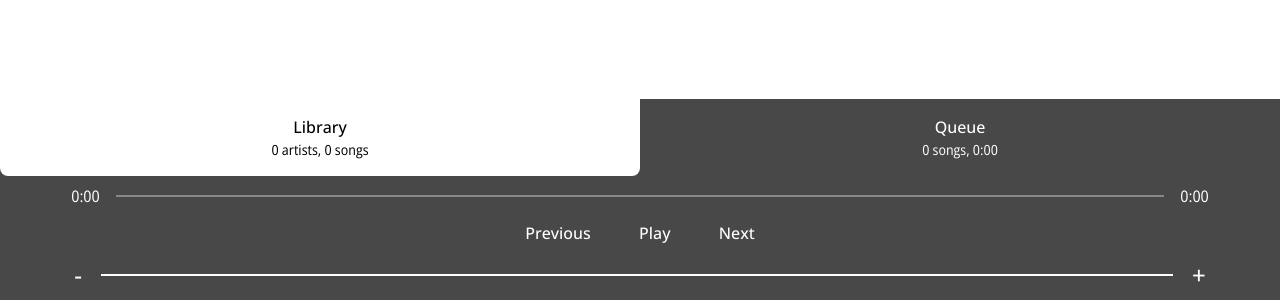
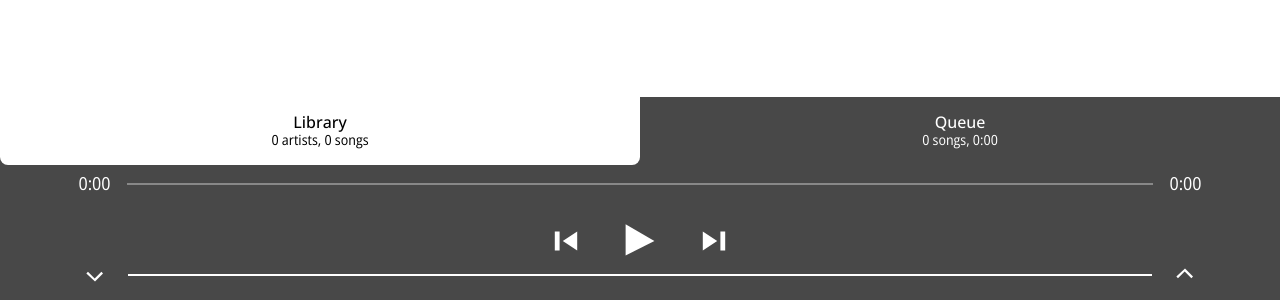
Before and after one commit to philrmass/junco, a Preact app: page / in a window 1280 px wide. Shown: the part 500-800 px from the top of the page. Built offline with nearby package versions, Linux system fonts and the light colour scheme; no server answers.

Commit message:
design and layout

```diff
--- a/package.json
+++ b/package.json
@@ -11,7 +11,8 @@
     "preview": "vite preview"
   },
   "dependencies": {
-    "preact": "^10.21.0"
+    "preact": "^10.21.0",
+    "utilities": "https://github.com/philrmass/utilities#v0.12.6"
   },
   "devDependencies": {
     "@preact/preset-vite": "^2.9.4",
--- a/src/components/App.module.css
+++ b/src/components/App.module.css
@@ -11,3 +11,7 @@
   overflow: hidden;
   overflow-y: auto;
 }
+
+.hidden {
+  display: none;
+}
--- a/src/components/Library.module.css
+++ b/src/components/Library.module.css
@@ -1,10 +1,10 @@
 .library {
   background: white;
-  padding: 16px;
+  padding: 16px 32px;
 }
 
 .library button {
-  background: #ddd;
+  background: var(--light-grey);
   height: auto;
   margin: 2px 8px;
   padding: 0;
@@ -23,5 +23,5 @@
 }
 
 .song {
-  padding: 4px 0 4px 32px;
+  padding: 6px 0 6px 32px;
 }
--- a/src/components/Player.jsx
+++ b/src/components/Player.jsx
@@ -1,5 +1,6 @@
 import { useEffect, useRef, useState } from 'preact/hooks';
 import { getTime } from '../utilities/time';
+import Icon from '../utilities/Icon';
 import styles from './Player.module.css';
 
 async function loadSong(baseUrl, song) {
@@ -70,19 +71,9 @@ export default function Player({
   const incVolume = (amount) => {
     if (audio.current) {
       const value = audio.current.volume + amount;
-      console.log('VOL', value);
       audio.current.volume = Math.min(Math.max(0, value), 1);
     }
   };
-  /*
-  const incVolume = (amount) => {
-    const volume = audio.current?.volume;
-
-    if (typeof volume !== 'undefined')
-      audio.current.volume = volume + amount;
-    }
-  };
-  */
 
   const renderBar= (ratio) => {
     const width = `${100 * ratio}%`;
@@ -93,6 +84,18 @@ export default function Player({
       </div>
     );
   }
+
+  const renderTitle = (song) => {
+    if (song?.title) {
+      return (
+        <div className={styles.title}>
+          { song?.title }
+        </div>
+      );
+    }
+
+    return <div>&nbsp;</div>
+  };
 
   return (
     <div className={styles.player}>
@@ -105,212 +108,30 @@ export default function Player({
           { `${getTime(duration)}` }
         </div>
       </div>
-      <div>{ song?.title }</div>
+      <div className={styles.wrap}>
+        { renderTitle(song) }
+      </div>
       <div className={styles.controls}>
         <button onClick={() => onCommand('previous')}>
-          Previous
+          <Icon name="previous" className={styles.icon} />
         </button>
         <button onClick={() => onCommand('setPlaying', isPaused)}>
-          { isPaused ? 'Play' : 'Pause' }
+          <Icon name={isPaused ? "play" : 'pause'} className={styles.play} />
         </button>
         <button onClick={() => onCommand('next')}>
-          Next
+          <Icon name="next" className={styles.icon} />
         </button>
       </div>
       <div className={styles.barLine}>
         <button onClick={() => incVolume(-0.02)}>
-          -
+          <Icon name="caretDown" className={styles.icon} />
         </button>
         { renderBar(volume) }
         <button onClick={() => incVolume(0.02)}>
-          +
+          <Icon name="caretUp" className={styles.icon} />
         </button>
       </div>
       <audio ref={audio} src={url} />
     </div>
   );
 }
-
-// tesla
-/*
-function Player({
-  song,
-  volume,
-  events,
-  isPlaying,
-  isTime,
-  isVolume,
-  toggleIsPlaying,
-  nextSong,
-  removeEvent,
-  openCommands,
-}) {
-  useEffect(() => {
-    if (player) {
-      player.current.volume = volume;
-    }
-  }, [player, volume]);
-
-  useEffect(() => {
-    function updateTime() {
-      if (player && isPlaying) {
-        setTime(player.current.currentTime);
-      }
-    }
-
-    const interval = setInterval(() => updateTime(), 1000);
-    return () => clearInterval(interval);
-  }, [player, isPlaying]);
-
-  useEffect(() => {
-    if (events.length > 0) {
-      let value = player.current.currentTime;
-      const event = events[0];
-
-      if (event.restart) {
-        value = 0;
-      } else if (event.time) {
-        value += event.time;
-        value = value < 0 ? 0 : value;
-        value = value > duration ? duration : value;
-      }
-
-      player.current.currentTime = value;
-      setTime(value);
-      removeEvent();
-    }
-  }, [duration, events, removeEvent]);
-
-  function buildVolumeBar() {
-    const barClasses = `barBox ${isVolume ? 'current' : ''}`;
-    const volumeStyle = {
-      width: `${100 * volume}%`,
-    };
-    return (
-      <div className={barClasses}>
-        <div
-          className='bar volume'
-          style={volumeStyle}
-        >
-        </div>
-      </div>
-    );
-  }
-
-  function buildTimeBar() {
-    const total = duration > 0 ? duration : 1;
-    const fraction = time / total;
-    const barClasses = `barBox ${isTime ? 'current' : ''}`;
-    const timeStyle = { width: `${100 * fraction}%` };
-    const markerStyle = {
-      display: isPlaying ? 'block' : 'none',
-      left: `${100 * fraction}%`,
-    };
-    return (
-      <div className={barClasses}>
-        <div
-          className='bar time'
-          style={timeStyle}
-        >
-          <div
-            className='timeMarker'
-            style={markerStyle}
-          >
-          </div>
-        </div>
-      </div>
-    );
-  }
-
-  function buildPlayButton() {
-    if (!song) {
-      return null;
-    }
-
-    const color = getComputedStyle(document.body).getPropertyValue('--text-light');
-    const pause = (<path d='M5 5 L5 95 L33 95 L33 5 L 5 5 M62 5 L62 95 L95 95 L95 5 L62 5' fill={color} />);
-    const play = (<polygon points='5,95 95,50 5,5' fill={color}/>);
-    const icon = isPlaying ? pause : play;
-    return (
-      <button
-        className='playButton'
-      >
-        <svg width='100%' height='100%' viewBox='0 0 100 100'>
-          {icon}
-        </svg>
-      </button>
-    );
-  }
-
-  function buildArtist() {
-    return (
-      <span className='playArtist'>
-        {song ? song.artist : ' '}
-      </span>
-    );
-  }
-
-  function buildSong() {
-    return (
-      <span className='playSong'>
-        {song ? song.title : ' '}
-      </span>
-    );
-  }
-
-  function buildTime(value) {
-    if (!song) {
-      return null;
-    }
-
-    const total = Math.floor(value);
-    const min = Math.floor(total / 60);
-    const sec = total - (60 * min);
-    const secString = `0${sec}`.slice(-2);
-    const str = `${min}:${secString}`;
-
-    return (
-      <div className='playTime'>
-        {str}
-      </div>
-    );
-  }
-
-  function buildInfoButton() {
-    return <button onClick={openCommands} className='commandsButton' >? </button>;
-  }
-
-  return (
-    <section className='player'>
-      {buildVolumeBar()}
-      <div className='playControls' onClick={toggleIsPlaying}>
-        {buildPlayButton()}
-        {buildTime(time)}
-        <div className='nowPlaying'>
-          {buildArtist()}
-          {buildSong()}
-        </div>
-        {buildTime(duration)}
-        {buildInfoButton()}
-      </div>
-      {buildTimeBar()}
-      <audio ref={player}/>
-    </section>
-  );
-}
-
-Player.propTypes = {
-  song: PropTypes.object,
-  volume: PropTypes.number.isRequired,
-  events: PropTypes.arrayOf(PropTypes.object),
-  isPlaying: PropTypes.bool.isRequired,
-  isTime: PropTypes.bool.isRequired,
-  isVolume: PropTypes.bool.isRequired,
-  toggleIsPlaying: PropTypes.func.isRequired,
-  nextSong: PropTypes.func.isRequired,
-  removeEvent: PropTypes.func.isRequired,
-  openCommands: PropTypes.func.isRequired,
-};
-
-export default Player;
-*/
--- a/src/components/Player.module.css
+++ b/src/components/Player.module.css
@@ -2,8 +2,8 @@
   align-items: center;
   display: flex;
   flex-direction: column;
-  gap: 2px;
-  padding: 8px;
+  font-size: 18px;
+  padding: 8px 16px;
   color: white;
 }
 
@@ -14,12 +14,36 @@
 .player button {
   background: transparent;
   color: white;
+  padding: 0;
 }
 
 .controls {
   align-items: center;
   display: flex;
-  gap: 8px;
+  gap: 32px;
+  margin-bottom: -8px;
+}
+
+.wrap {
+  max-width: 100%;
+}
+
+.title {
+  white-space: pre;
+  text-overflow: ellipsis;
+  overflow: hidden;
+}
+
+.icon {
+  display: block;
+  height: 32px;
+  width: 32px;
+}
+
+.play {
+  display: block;
+  height: 48px;
+  width: 48px;
 }
 
 .barLine {
@@ -31,8 +55,7 @@
 }
 
 .barLine button {
-  padding: 0 2px;
-  font-size: 24px;
+  padding: 0;
 }
 
 .bar {
--- a/src/components/Queue.jsx
+++ b/src/components/Queue.jsx
@@ -8,8 +8,13 @@ export default function Queue({
   return (
     <div className={styles.queue}>
       { queue.map((song, index) => (
-        <div>
-          { `${index === queueIndex ? 'X' : '_'} ${song.title}` }
+        <div className={`${styles.entry} ${index === queueIndex ? styles.selected : ''}`}>
+          <div className={styles.song}>
+            { song.title }
+          </div>
+          <div className={styles.artist}>
+            { `${song.artist} / ${song.album}` }
+          </div>
         </div>
       )) }
       { queue.length === 0 && (
--- a/src/components/Queue.module.css
+++ b/src/components/Queue.module.css
@@ -1,3 +1,30 @@
 .queue {
   background: white;
+  padding: 16px;
+  display: flex;
+  flex-direction: column;
+  gap: 4px;
 }
+
+.entry {
+  padding: 8px 16px;
+  max-width: 100%;
+  white-space: pre;
+}
+
+.song {
+  overflow: hidden;
+  text-overflow: ellipsis;
+}
+
+.artist {
+  font-size: 14px;
+  margin-top: 4px;
+  overflow: hidden;
+  text-overflow: ellipsis;
+}
+
+.selected {
+  background: var(--light-grey);
+  border-radius: 6px;
+}
--- a/src/index.css
+++ b/src/index.css
@@ -1,11 +1,12 @@
 :root {
   font-family: OpenSans, Inter, Arial, sans-serif;
   font-variation-settings: 'wdth' 90, 'wght' 400;
-  line-height: 1.5;
+  line-height: 1.2;
   font-synthesis: none;
   text-rendering: optimizeLegibility;
   -webkit-font-smoothing: antialiased;
 
+  --light-grey: #ddd;
   --grey: #888;
   --dark-grey: #484848;
 }
--- /dev/null
+++ b/src/utilities/icon.jsx
@@ -0,0 +1,68 @@
+const svgsByName = {
+  back: <path d="M33 50 l25 25 l4 -4 l-21 -21 l21 -21 l-4 -4 l-25 25" />,
+  blank: <></>,
+  caretDown: <path d="M50 70 l25 -25 l-5 -5 l-21 21 l-21 -21 l-5 5" />,
+  caretUp: <path d="M50 30 l25 25 l-5 5 l-21 -21 l-21 21 l-5 -5" />,
+  children: <path d="M10 25 h80 v6 h-50 l5 10 h45 v6 h-42 l5 10 h37 v6 h-40.8 l-16 -32 h-23.2 v-6" />,
+  cross: <path d="M55 50 l16 -16 l-5 -5 l-16 16 l-16 -16 l-5 5 l16 16 l-16 16 l5 5 l16 -16 l16 16 l5 -5 l-16 -16" />,
+  flat: <path d="M50 53.5 h25 v-7 h-52 v7" />,
+  menu: <path d="M25 31 h50 v6 h-50 v-6 M25 47 h50 v6 h-50 v-6 M25 63 h50 v6 h-50 v-6" />,
+  next: <path d="M70 20 v60 h15 v-60 M15 20 L15,80 L60,50" />,
+  pause: <path d="M25 20 v60 h15 v-60 M75 20 v60 h-15 v-60" />,
+  play: <path d="M20 15 L20 80 L80 50" />,
+  plus: <path d="M53 53 v14 h-6 v-14 h-14 v-6 h14 v-14 h6 v14 h14 v6 h-14" />,
+  previous: <path d='M15 20 v60 h15 v-60 M85 20 L85 80 L40 50' />,
+  random: (
+    <g>
+      <path d="M13 77 l60 -40 l4 6 l12 -21 l-24 3 l4 6 l-60 40" />
+      <path d="M14 23 l60 40 l4 -6 l12 21 l-24 -3 l4 -6 l-60 -40" />
+    </g>
+  ),
+  revert: (
+    <g transform="translate(50 50) rotate(-135 0 0)">
+      <path d="M25 0 A25 25 0 1 1 0 -25 v6 A19 19 0 1 0 19 0 h-10 l13 -13 l13 13 h10" />
+    </g>
+  ),
+  search: (
+    <path d='M 5 40 a 35 35 0 0 1 70 0 h-8 a 27 27 0 0 0 -54 0 a 27 27 0 0 0 54 0 h8 a 35 35 0 0 1 -70 0
+      M 62 62 l 2.8 -.8 l 28 28 l -5.6 5.6 l -28 -28' />
+  ),
+  up: <path d="M50 25 l25 25 l-5 5 l-21 -21 l-21 21 l-5 -5 M52 27 v50 h-6 v-50" />,
+  upDown: (
+    <g>
+      <path d="M50 90 l25 -25 l-5 -5 l-21 21" />
+      <path d="M50 90 l-25 -25 l5 -5 l21 21" />
+      <path d="M50 10 l25 25 l-5 5 l-21 -21" />
+      <path d="M50 10 l-25 25 l5 5 l21 -21" />
+      <path d="M46.5 20 h7 v60 h-7" />
+    </g>
+  ),
+};
+
+function getIconSvg(name) {
+  return (
+    <svg id={name} viewBox="0 0 100 100">
+      { svgsByName[name] }
+    </svg>
+  );
+}
+
+export function getIconSvgs(names) {
+  const exportNames = names ?? Object.keys(svgsByName);
+
+  return (
+    <svg>
+      <defs>
+        { exportNames.map((name) => getIconSvg(name)) }
+      </defs>
+    </svg>
+  );
+}
+
+export default function Icon({ name, className }) {
+  return (
+    <svg viewBox='0 0 1 1' className={className} fill='currentColor'>
+      <use href={`#${name}`} />
+    </svg>
+  );
+}
```
Also changed, not shown: src/components/App.jsx (+27 -5 lines), 1 other file (tests, documents, lock files or other folders).
